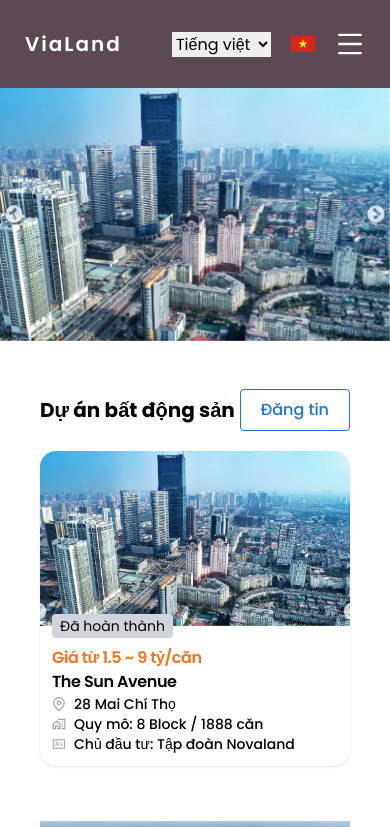
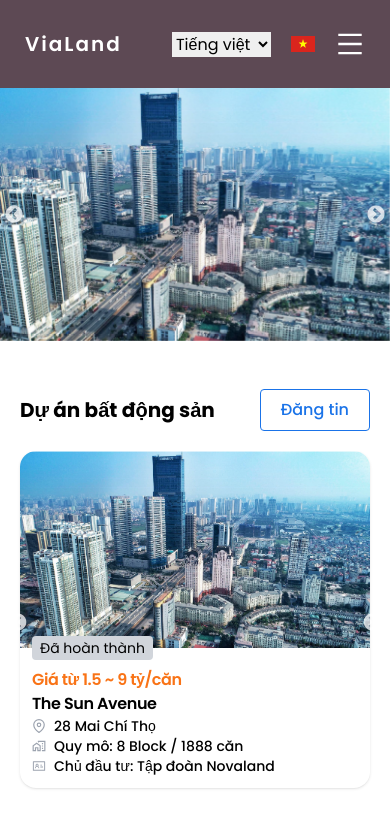
Before and after one commit to blackparadise0407/vialand, a React (Create React App) app: page / in a window 390 px wide. Shown: the top 827 px of the page. Built offline with nearby package versions, Linux system fonts and the light colour scheme; no server answers; the database is empty.

Commit message:
Fix Lading page layout

```diff
--- a/src/views/Landing/Landing.tsx
+++ b/src/views/Landing/Landing.tsx
@@ -1,15 +1,8 @@
 import { Fragment, useEffect, useMemo, useState } from 'react'
-import {
-  collection,
-  limit,
-  onSnapshot,
-  orderBy,
-  query,
-  where,
-} from 'firebase/firestore'
+import { useTranslation } from 'react-i18next'
+import { Link } from 'react-router-dom'
 import Slider, { Settings } from 'react-slick'
 import { toast } from 'react-toastify'
-import { useTranslation } from 'react-i18next'
 
 import {
   eighth,
@@ -24,8 +17,16 @@ import {
 } from 'assets/images'
 import { NewsCard } from 'components'
 import { RETRY_ERROR } from 'constants/message'
+import {
+  collection,
+  limit,
+  onSnapshot,
+  orderBy,
+  query,
+  where,
+} from 'firebase/firestore'
+import { useWindowSize } from 'hooks/useWindowSize'
 import { db } from 'libs/firebase'
-import { useWindowSize } from 'hooks/useWindowSize'
 import { ProjectCard } from './Projects'
 
 const settings: Settings = {
@@ -124,13 +125,15 @@ export default function LandingPage() {
         ))}
       </Slider>
 
-      <div className="mx-10">
+      <div className="mx-5 md:mx-10">
         {/* Project carousel */}
         <div className="my-12">
           <div className="flex items-center">
             <h1 className="font-bold text-xl">{t('real_estate_project')}</h1>
             <div className="flex-grow"></div>
-            <button className="btn btn--secondary">{t('post_news')}</button>
+            <Link to="/dang-tin">
+              <button className="btn btn--secondary">{t('post_news')}</button>
+            </Link>
           </div>
           <Slider
             className="w-[calc(100%+2rem)] -left-4 mx-auto mt-5"
```
